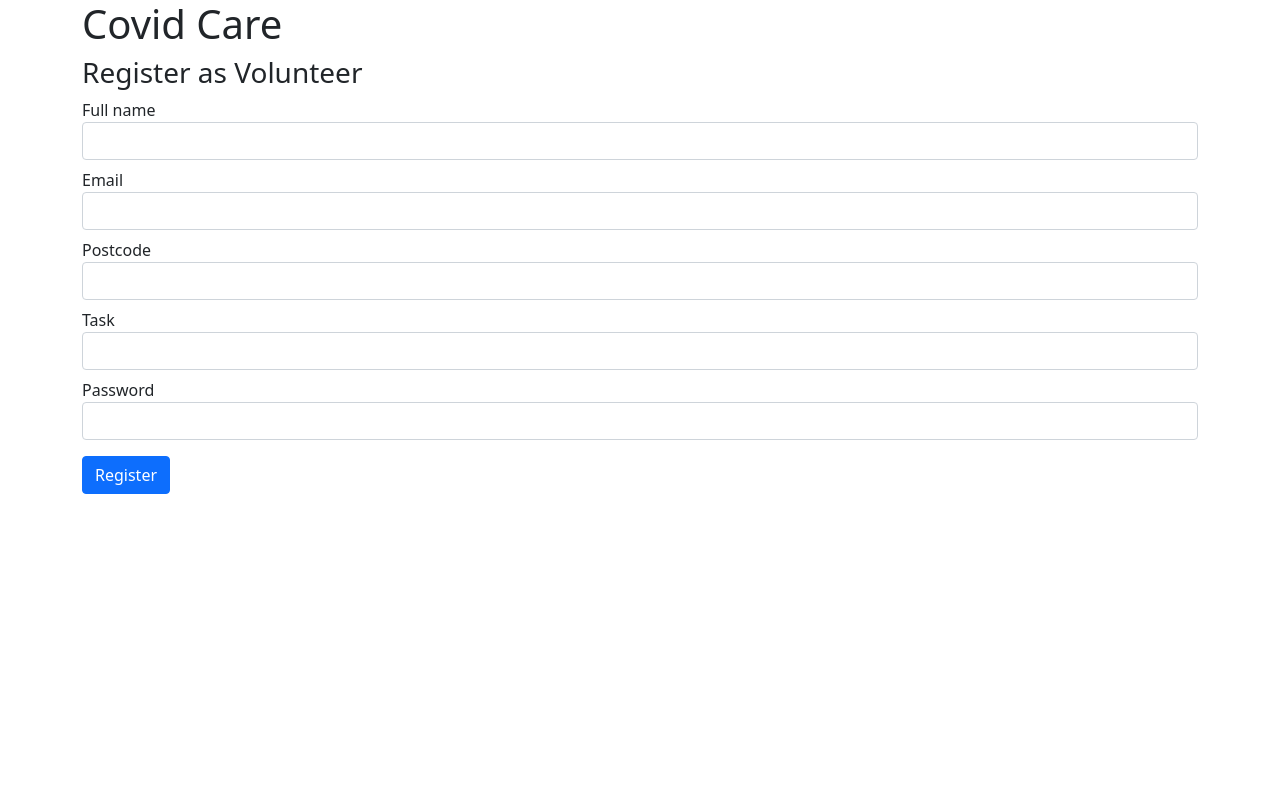
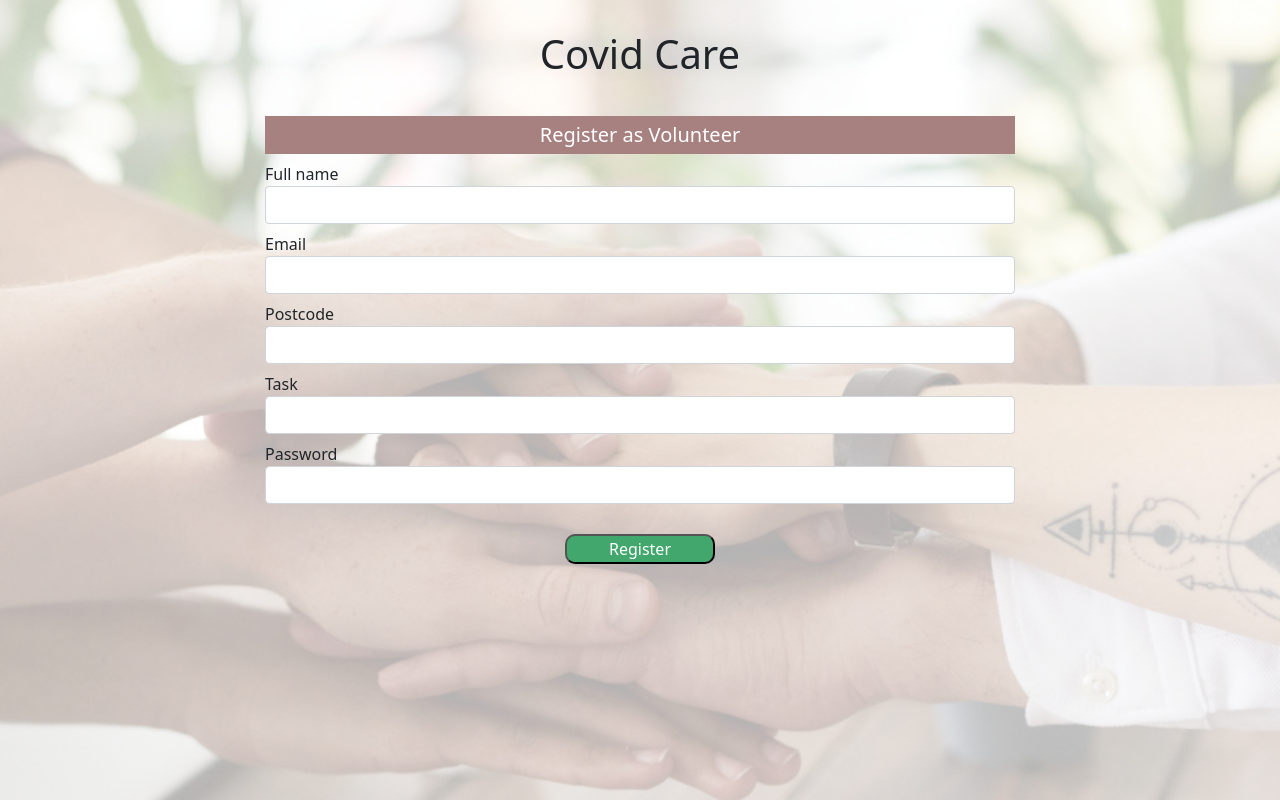
Before and after one commit to Steve-Johnstone/Covid-Care, a React (Create React App) app: page /volunteers/register in a window 1280 px wide. Built offline with nearby package versions, Linux system fonts and the light colour scheme.

Commit message:
updates volunteer registration page ui

```diff
--- a/src/components/volunteer-register.component.js
+++ b/src/components/volunteer-register.component.js
@@ -70,9 +70,14 @@ export default class RegistrationPage extends Component {
   }
 
   render() {
+
+    const registrationBadgeStyle = {
+      backgroundColor: "#A78080", color: 'white', textAlign: 'center', padding: '7px'
+    }
+
     return (
       <div>
-        <h3>Register as Volunteer</h3>
+        <h5 style={registrationBadgeStyle}>Register as Volunteer</h5>
         <form onSubmit={this.onSubmit}>
           <div className="form-group mt-2">
             <label>Full name</label>
@@ -126,11 +131,11 @@ export default class RegistrationPage extends Component {
             />
           </div>
 
-          <div className="form-group">
+          <div className="footer">
             <input
               type="submit"
               value="Register"
-              className="btn btn-primary mt-3"
+              className="primaryButton"
             />
           </div>
         </form>
--- a/src/pages/volunteers-register.jsx
+++ b/src/pages/volunteers-register.jsx
@@ -3,9 +3,14 @@ import RegistrationPage from '../components/volunteer-register.component';
 
 const VolunteersLogin = () => {
     return (
-        <div className="container">
-            <h1>Covid Care</h1>
+        <div style={{backgroundImage: "url(/backgroundImage.png)",
+        backgroundSize: "cover",
+        height: "100vh",
+    }}>
+        <h1 className="flex">Covid Care</h1>
+        <div className='flex'>
             <RegistrationPage />
+            </div>
         </div>
     )
 }
```
